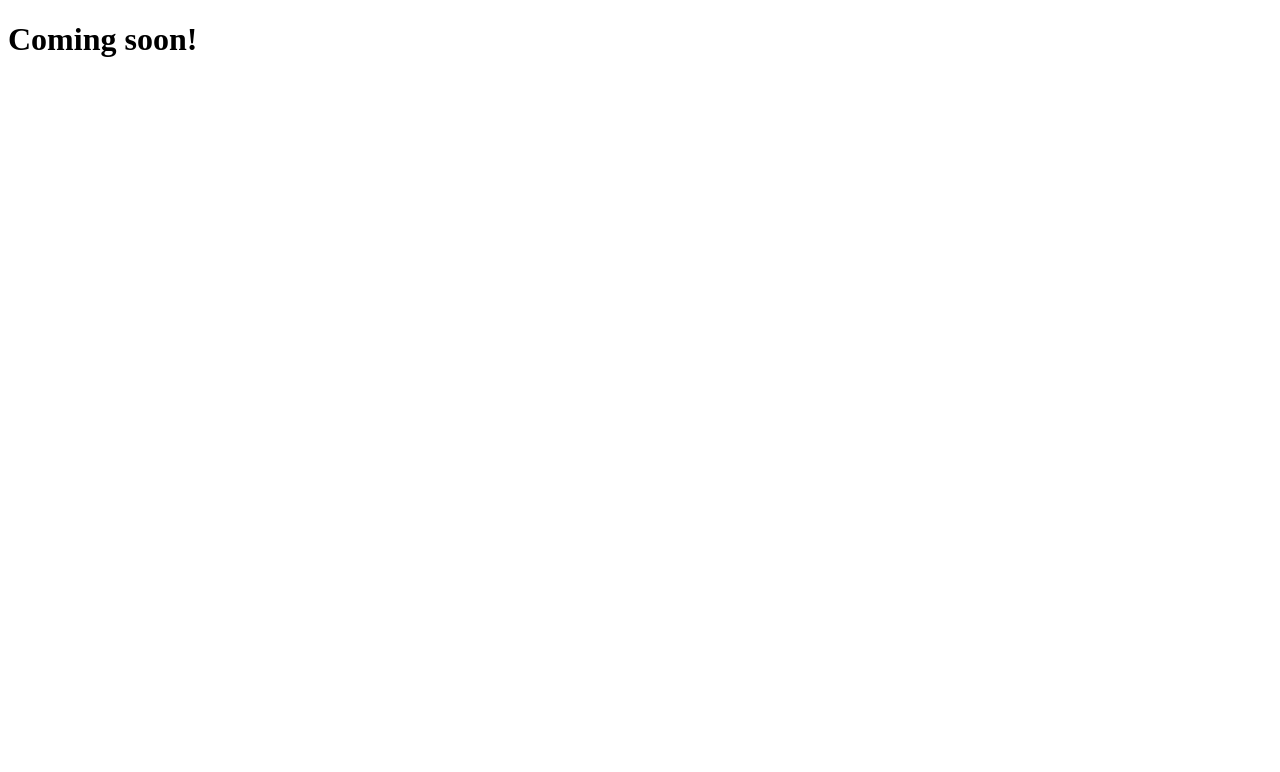
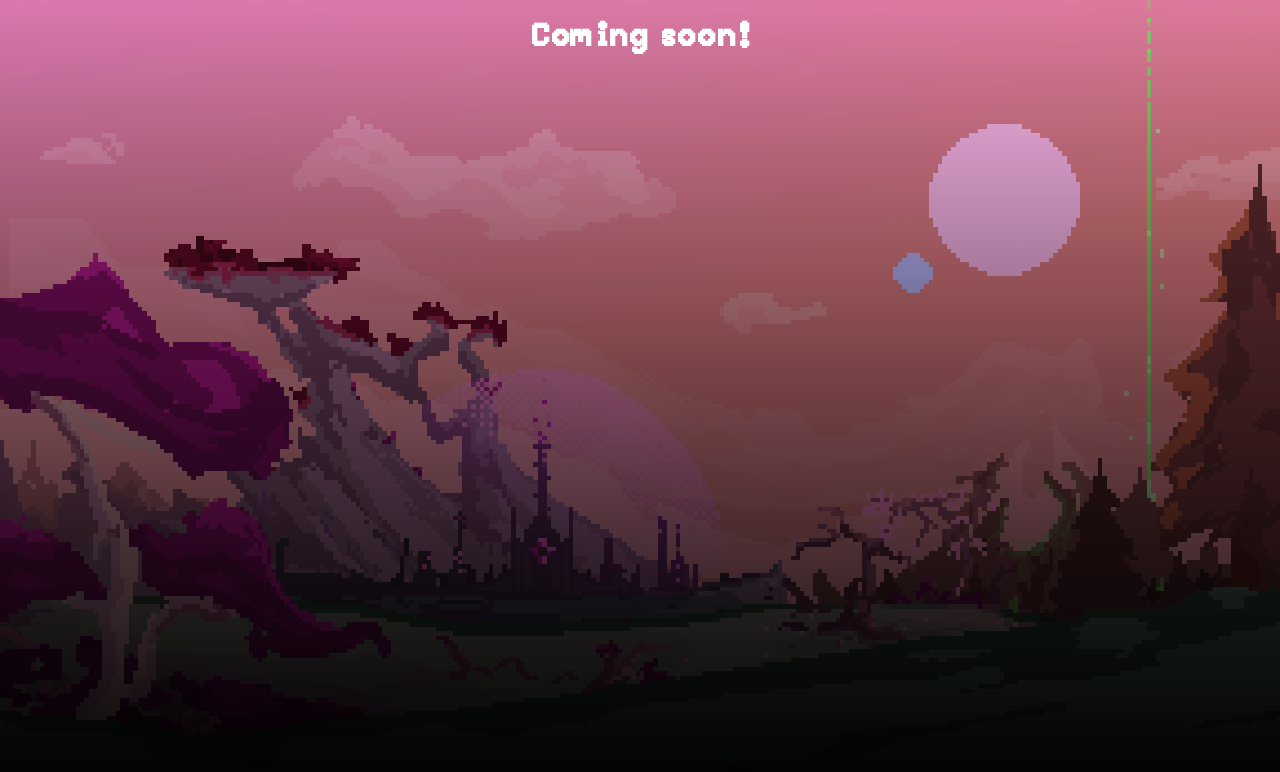
Before and after one commit to IvanKorchmit/moonlight-bastion-website, a plain HTML site: page index.html in a window 1280 px wide. Drawn offline with Linux system fonts and the light colour scheme.

Commit message:
Coming soon page

```diff
--- a/index.html
+++ b/index.html
@@ -4,6 +4,7 @@
     <meta charset="UTF-8">
     <meta name="viewport" content="width=device-width, initial-scale=1.0">
     <title>Moonlight Bastion</title>
+    <link rel="stylesheet" href="styles/style.css">
 </head>
 <body>
     <h1>Coming soon!</h1>
--- /dev/null
+++ b/styles/style.css
@@ -0,0 +1,23 @@
+* {
+    font-family: "PerryBase", system-ui;
+}
+
+body {
+    background-image: linear-gradient(180deg, rgba(0,0,0,0) 0%, rgba(0,0,0,1) 100%), url("../img/background_art.png");
+    background-size: cover;
+    background-attachment: fixed;
+    background-repeat: no-repeat;
+    image-rendering: pixelated;
+}
+
+@font-face {
+    font-family: "PerryBase";
+    src: url("../font/PeaberryBase.ttf") format("truetype");
+}
+
+h1 {
+    text-align: center;
+    width: 100%;
+    height: 100%;
+    color: white;
+}
```
Also changed, not shown: font/PeaberryBase.ttf (added), img/background_art.png (added).
